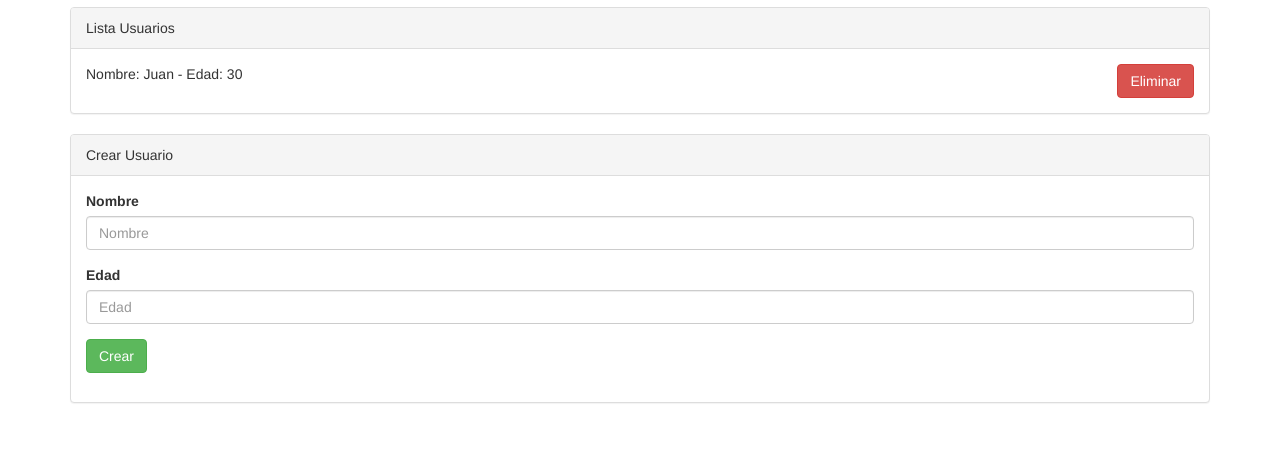
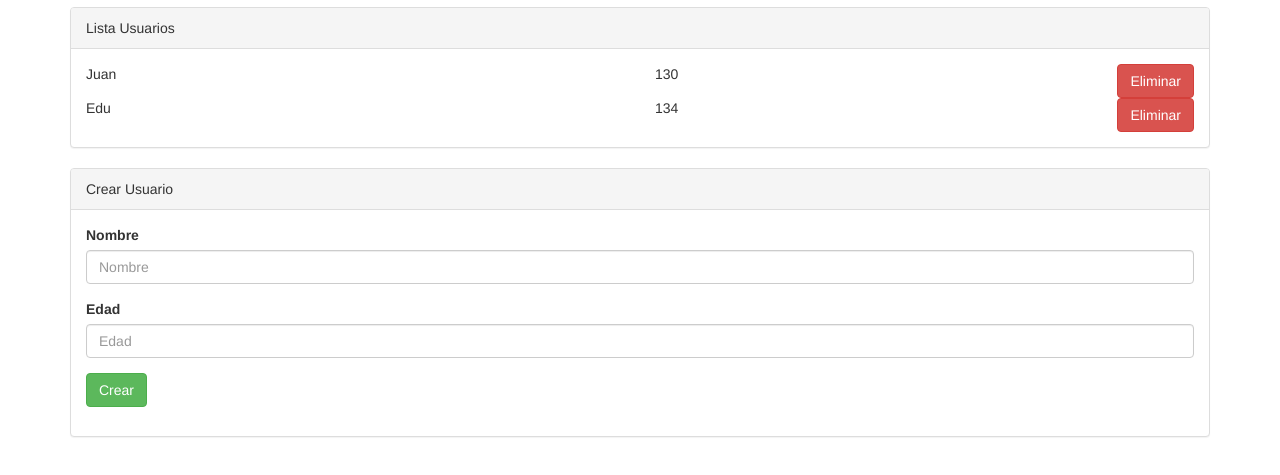
Before and after one commit to juanlausifai/Crud-Api-Express, a website: page public/index.html in a window 1280 px wide. Shown: the part 63-538 px from the top of the page. Drawn offline with nearby package versions, Linux system fonts and the light colour scheme.

Commit message:
Templates HTML

```diff
--- /dev/null
+++ b/public/app.js
@@ -0,0 +1,27 @@
+// Referencia a la tabla de contenido
+const contentTable = document.getElementById('contentTable');
+// Referencia al template
+const templateRow = document.getElementById('contentRow').content;
+
+/**
+ * Agregar Row.
+ *
+ * @param {*} name
+ * @param {*} age
+ */
+function addRow(name, age) {
+  // Clono el template en una nueva variable
+  const row = templateRow.cloneNode(true);
+
+  // Modifico el valor del nodo de texto por el ingesado por el usuario
+  row.querySelector('.txtName').innerText = name;
+  row.querySelector('.txtAge').innerText = age;
+
+  // Inserto en el contenido de la tabla
+  contentTable.appendChild(row);
+}
+
+function initApp() {
+  addRow('Juan', 130);
+  addRow('Edu', 134);
+}
--- a/public/index.html
+++ b/public/index.html
@@ -9,17 +9,12 @@
       crossorigin="anonymous"
     />
   </head>
-  <body>
+  <body onload="initApp()">
     <div class="container">
       <h1>Usuarios IUPA</h1>
       <div class="panel panel-default">
         <div class="panel-heading">Lista Usuarios</div>
-        <div class="panel-body">
-          <div>
-            Nombre: Juan - Edad: 30
-            <button class="btn btn-danger pull-right">Eliminar</button>
-          </div>
-        </div>
+        <div class="panel-body" id="contentTable"></div>
       </div>
       <div class="panel panel-default">
         <div class="panel-heading">Crear Usuario</div>
@@ -40,5 +35,17 @@
         </div>
       </div>
     </div>
+
+    <template id="contentRow">
+      <div class="row">
+        <div class="col-xs-6 txtName">Nombre</div>
+        <div class="col-xs-2 txtAge">Edad</div>
+        <div class="col-xs-4">
+          <button class="btn btn-danger pull-right btnDelete">Eliminar</button>
+        </div>
+      </div>
+    </template>
+
+    <script src="/app.js"></script>
   </body>
 </html>
```
